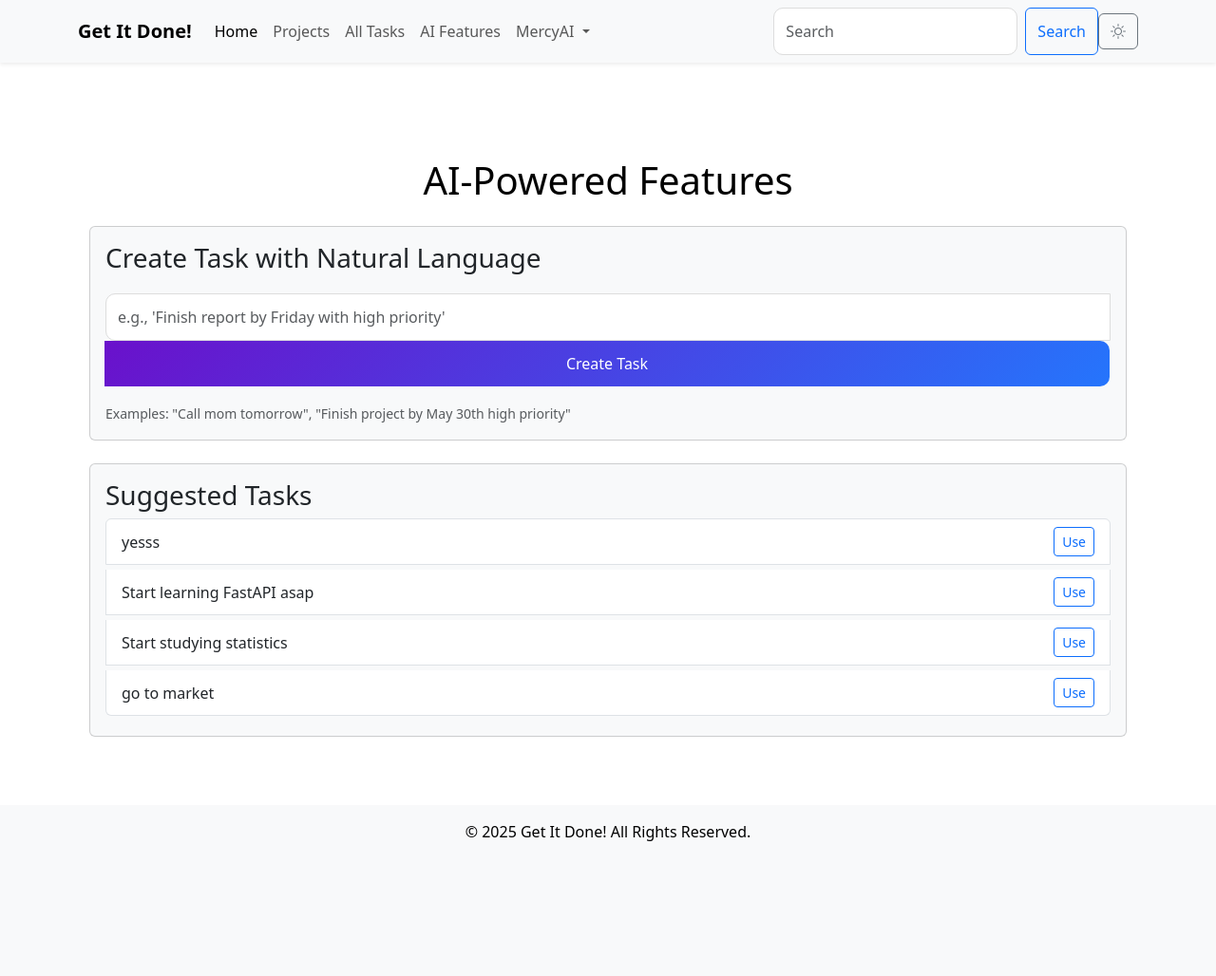
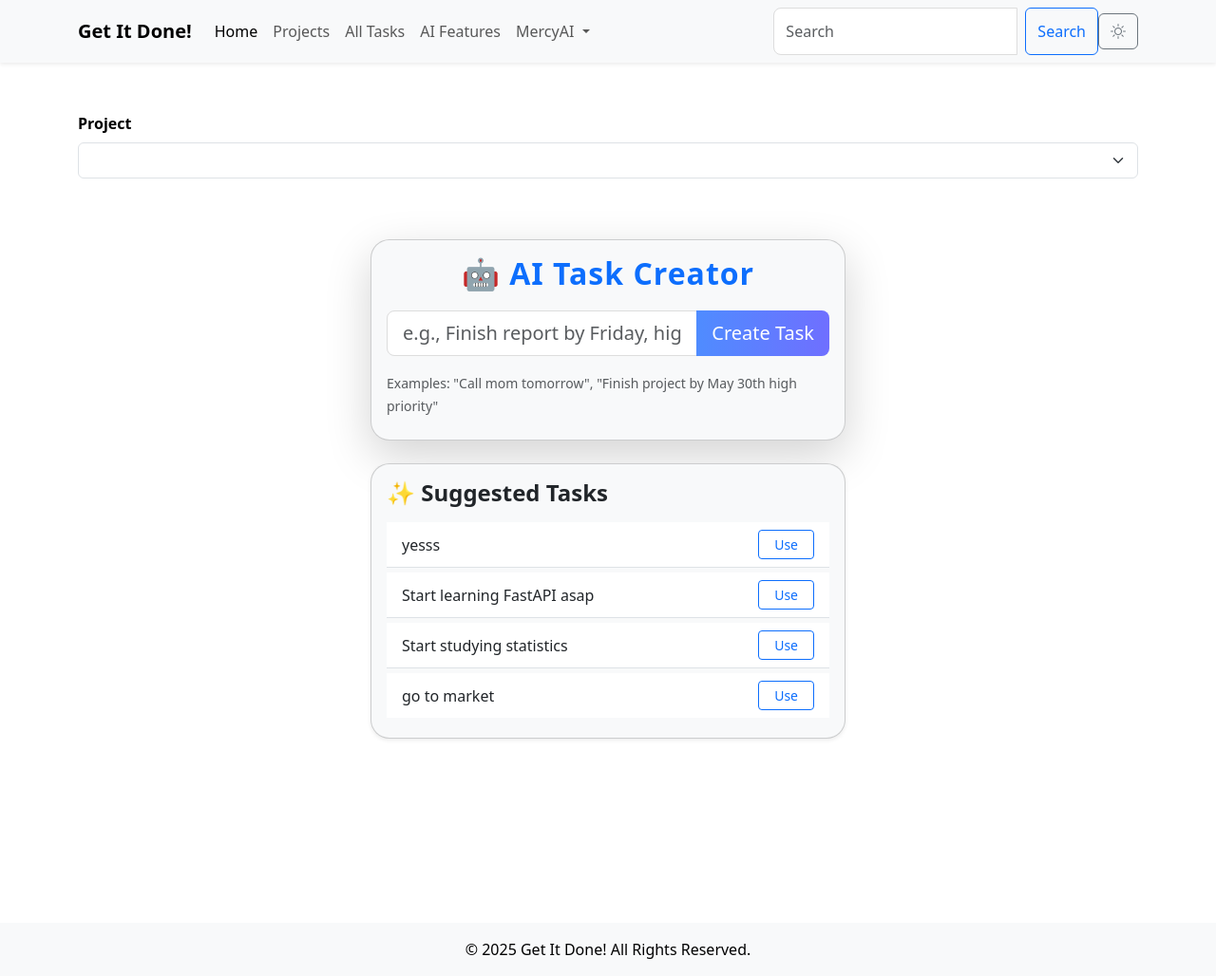
Before and after one commit to Dabeey/GET-IT-DONE-, a Flask app: page /ai in a window 1280 px wide. Shown: the whole page at 95% size. Before the commit the page ends 886 px from the top, so only its background shows below. Run offline with Flask 3, Linux system fonts and the light colour scheme; a user stored in the database is signed in; lists and menus that the app fills with data are empty; some libraries are stand-ins or nearby versions.

Commit message:
Integrate AI task creation using Groq, enhance NLP input handling, and improve UI for task management

````diff
--- a/main.py
+++ b/main.py
@@ -15,6 +15,10 @@ import os
 import secrets
 import csv
 import json
+import re
+from groq import Groq
+from dotenv import load_dotenv
+
 
 app = Flask(__name__)
 
@@ -719,99 +723,114 @@ def settings():
 
 ############## AI INTEGRATION #####################
 
+load_dotenv()
+groq_client = Groq(api_key=os.getenv("GROQ_API_KEY"))
+
+SYSTEM_PROMPT = """
+You are TaskMaster, an AI productivity assistant specializing in:
+1. Task management (creation, prioritization, tracking)
+2. Time management techniques (Pomodoro, Eisenhower Matrix)
+3. Professional formatting with Markdown
+
+Response Rules:
+- Always use this task format:
+  ✓ "Task" (Due: YYYY-MM-DD HH:MM, Priority: 🟢/🟡/🔴)
+- Include relevant emojis (📅, ⏰, ✅)
+- Add productivity tips when appropriate (prefix with 💡)
+- Use Markdown (**bold**, *italics*, ```code```)
+"""
+@csrf.exempt
 @app.route('/create_task_nlp', methods=['POST'])
 @login_required
 def create_task_nlp():
-    openai.api_key = os.getenv('OPENAI_API_KEY')
-    if not openai.api_key:
-        return jsonify({"success": False, "message": "OpenAI API key is not set."}), 500
+    projects = Project.query.filter_by(user_id=current_user.id).all()
+
     if not request.is_json:
         return jsonify({"success": False, "message": "Invalid request format. JSON expected."}), 400
 
+    data = request.get_json()
+    user_input = data.get('input', '').strip()
+    if not user_input:
+        return jsonify({"success": False, "message": "Please describe your task"}), 400
+
+    # Compose the prompt for Groq
+    prompt = f"""Convert this task description into a JSON object with keys: title, due_date (YYYY-MM-DD), priority (High/Medium/Low).
+Input: "{user_input}"
+Rules:
+- due_date must be today or a future date (never in the past). If the user does not specify, use today's date.
+- priority must be a string: "High", "Medium", or "Low"
+Output format (valid JSON only): {{"title": "...", "due_date": "YYYY-MM-DD", "priority": "High/Medium/Low"}}
+Example: {{"title": "call mom", "due_date": "2025-06-01", "priority": "Medium"}}
+Return ONLY the JSON object, nothing else."""
+
     try:
-        print("\n=== NEW REQUEST ===")
-        print("Request headers:", request.headers)
-        print("Request JSON:", request.json)
+        # Call Groq AI
+        response = groq_client.chat.completions.create(
+            model="llama3-70b-8192",
+            messages=[
+                {"role": "system", "content": SYSTEM_PROMPT},
+                {"role": "user", "content": prompt}
+            ],
+            temperature=0.3,
+            max_tokens=200
+        )
+        ai_response = response.choices[0].message.content.strip()
+    except Exception as e:
+        return jsonify({"success": False, "message": f"AI service error: {str(e)}"}), 500
 
-        data = request.get_json()
-        print("Parsed JSON data:", data)
+    # Try to extract and repair JSON from AI response
+    try:
+        json_start = ai_response.find('{')
+        json_end = ai_response.rfind('}') + 1
+        json_str = ai_response[json_start:json_end]
 
-        if not data or 'input' not in data:
-            print("Missing input")
-            return jsonify({"success": False, "message": "Input required"}), 400
+        # Repair common AI mistakes: missing "priority" key
+        if re.search(r'"\s*(Medium|High|Low)\s*"', json_str) and '"priority"' not in json_str:
+            json_str = re.sub(
+                r'("due_date"\s*:\s*"[^"]*"),\s*"(\w+)"',
+                r'\1, "priority": "\2"',
+                json_str
+            )
+        task_data = json.loads(json_str)
+    except Exception as e:
+        return jsonify({
+            "success": False,
+            "message": "Couldn't parse AI response",
+            "ai_response": ai_response
+        }), 400
 
-        user_input = data.get('input', '').strip()
-        print("User input:", user_input)
+    # Validate and sanitize data
+    if not all(k in task_data for k in ["title", "due_date", "priority"]):
+        return jsonify({"success": False, "message": "Missing required fields"}), 400
 
-        data = request.json
+    # Parse and auto-correct due date
+    try:
+        due_date = datetime.strptime(task_data['due_date'], '%Y-%m-%d').date()
+        if due_date < date.today():
+            due_date = date.today()  # Auto-correct to today
+    except ValueError:
+        return jsonify({"success": False, "message": "Invalid date format. Use YYYY-MM-DD"}), 400
 
-        if not user_input:
-            return jsonify({"success": False, "message": "Please describe your task"}), 400
+    # Normalize priority
+    priority_map = {
+        'high': 'High',
+        'medium': 'Medium',
+        'low': 'Low'
+    }
+    priority = priority_map.get(str(task_data['priority']).lower(), 'Medium')
 
-        prompt = f"""Convert this task description into JSON format:
-        Input: "{user_input}"
-        Output format (must be valid JSON): {{
-            "title": "task name",
-            "due_date": "YYYY-MM-DD",
-            "priority": "High/Medium/Low"
-        }}
-        Return ONLY the JSON object, nothing else."""
-
-        try:
-            response = openai.Completion.create(
-                engine="text-davinci-003",
-                prompt=prompt,
-                max_tokens=100,
-                temperature=0.3  # Makes output more deterministic
-            )
-            ai_response = response['choices'][0]['text'].strip()
-        except Exception as e:
-            return jsonify({"success": False, "message": f"AI service error: {str(e)}"}), 500
-
-        # Extract JSON from response (handles cases where AI adds extra text)
-        try:
-            json_start = max(ai_response.find('{'), 0)
-            json_end = ai_response.rfind('}') + 1
-            task_data = json.loads(ai_response[json_start:json_end])
-        except json.JSONDecodeError:
-            return jsonify({
-                "success": False,
-                "message": "Couldn't parse AI response",
-                "ai_response": ai_response  # For debugging
-            }), 400
-
-        # Validate and sanitize data
-        if not all(k in task_data for k in ["title", "due_date", "priority"]):
-            return jsonify({"success": False, "message": "Missing required fields"}), 400
-
-        try:
-            due_date = datetime.strptime(task_data['due_date'], '%Y-%m-%d').date()
-            if due_date < date.today():
-                return jsonify({"success": False, "message": "Due date cannot be in the past"}), 400
-        except ValueError:
-            return jsonify({"success": False, "message": "Invalid date format. Use YYYY-MM-DD"}), 400
-
-        # Normalize priority
-        priority_map = {
-            'high': 'High',
-            'medium': 'Medium',
-            'low': 'Low'
-        }
-        priority = priority_map.get(task_data['priority'].lower(), 'Medium')
-
-        # Create task
+    # Create task
+    try:
         new_task = Task(
-            title=task_data['title'][:100],  # Truncate if too long
+            title=task_data['title'][:100],
             due_date=due_date,
             priority=PriorityLevel[priority],
             status=TaskStatus.Pending,
             user_id=current_user.id,
             created_at=datetime.utcnow()
         )
-
         db.session.add(new_task)
         db.session.commit()
-
         return jsonify({
             "success": True,
             "message": "Task created!",
@@ -821,11 +840,10 @@ def create_task_nlp():
                 "priority": new_task.priority.value
             }
         }), 201
-
     except Exception as e:
         db.session.rollback()
-        logging.error(f"Error in create_task_nlp: {str(e)}", exc_info=True)
-        return jsonify({"success": False, "message": "Internal server error"}), 500
+        return jsonify({"success": False, "message": f"Database error: {str(e)}"}, projects=projects), 500
+
 
 
 @app.route('/suggest_tasks', methods=['GET'])
--- a/models.py
+++ b/models.py
@@ -22,7 +22,7 @@ class TaskStatus(PyEnum):
 class Task(db.Model):
     id = db.Column(db.Integer, primary_key=True)
     title = db.Column(db.String(200), nullable=False)
-    description = db.Column(db.Text, nullable=False)
+    description = db.Column(db.Text, nullable=True)
     due_date = db.Column(db.DateTime, nullable=True)
     created_at = db.Column(db.DateTime, default=db.func.current_timestamp())
     updated_at = db.Column(db.DateTime, default=db.func.current_timestamp(), onupdate=db.func.current_timestamp())
--- a/static/js/app.js
+++ b/static/js/app.js
@@ -115,63 +115,45 @@ function deleteProject() {
 // AI INTEGRATION
 // AI INTEGRATION - IMPROVED VERSION
 function createTaskNLP() {
-    console.log("Button clicked - start");
     const inputElement = document.getElementById('nlp-task-input');
-    const button = document.querySelector('#nlp-task-button');
+    const button = document.getElementById('nlp-task-button');
     const input = inputElement.value.trim();
 
     if (!input) {
-        showAlert('Please enter a task description', 'danger');
+        alert('Please enter a task description.');
         return;
     }
 
-    // Set loading state
     button.disabled = true;
     button.innerHTML = '<span class="spinner-border spinner-border-sm" role="status" aria-hidden="true"></span> Creating...';
 
     fetch('/create_task_nlp', {
         method: 'POST',
         headers: {
-            'Content-Type': 'application/json',
-            'X-CSRFToken': document.querySelector('[name=csrf_token]').value
+            'Content-Type': 'application/json'
         },
         body: JSON.stringify({ input })
     })
-    .then(response => {
+    .then(response => response.json())
+    .then(data => {
         button.disabled = false;
         button.textContent = 'Create Task';
 
-        if (!response.ok) {
-            return response.json().then(err => { throw err; });
-        }
-        return response.json();
-    })
-    .then(data => {
         if (data.success) {
-            showAlert('Task created successfully!', 'success');
-            inputElement.value = ''; // Clear input
-            refreshTaskList(); // Refresh the tasks display
+            alert('Task created!');
+            inputElement.value = '';
+        } else {
+            alert(data.message || 'Failed to create task.');
+            // Optionally, show data.ai_response for debugging
+            if (data.ai_response) {
+                console.log('AI raw response:', data.ai_response);
+            }
         }
     })
     .catch(error => {
-        console.error('Error:', error);
-        showAlert(error.message || 'Failed to create task', 'danger');
+        button.disabled = false;
+        button.textContent = 'Create Task';
+        alert('An error occurred while creating the task.');
+        console.error(error);
     });
 }
-
-// Helper function to show alerts
-function showAlert(message, type) {
-    const alertDiv = document.createElement('div');
-    alertDiv.className = `alert alert-${type} alert-dismissible fade show`;
-    alertDiv.role = 'alert';
-    alertDiv.innerHTML = `
-        ${message}
-        <button type="button" class="btn-close" data-bs-dismiss="alert" aria-label="Close"></button>
-    `;
-
-    const container = document.querySelector('#alert-container');
-    container.innerHTML = '';
-    container.appendChild(alertDiv);
-
-    setTimeout(() => alertDiv.remove(), 5000);
-}
--- a/templates/ai.html
+++ b/templates/ai.html
@@ -1,53 +1,164 @@
 {% extends 'base.html' %}
 
 {% block content %}
-<div class="container mt-5">
-    <div id="alert-container"></div>
+<div class="mb-3">
+    <label for="project-select" class="form-label fw-semibold">Project</label>
+    <select id="project-select" class="form-select">
+        {% for project in projects %}
+        <option value="{{ project.id }}">{{ project.name }}</option>
+        {% endfor %}
+    </select>
+</div>
 
-    <h1 class="text-center mb-4">AI-Powered Features</h1>
+<div class="container py-5 d-flex flex-column align-items-center" style="min-height: 90vh;">
+    <div id="alert-container" class="position-fixed top-0 end-0 p-3" style="z-index: 1050;"></div>
 
-    <!-- NLP Task Creation -->
-    <div class="card mb-4">
+    <div class="card shadow-lg mb-4" style="max-width: 500px; width: 100%;">
         <div class="card-body">
-            <h3 class="card-title">Create Task with Natural Language</h3>
-            <div class="input-group mb-3">
-                <input type="text" id="nlp-task-input" class="form-control"
-                       placeholder="e.g., 'Finish report by Friday with high priority'">
-                <button id="nlp-task-button" class="btn btn-primary" onclick="createTaskNLP()">
-                    Create Task
-                </button>
+            <h2 class="card-title text-center mb-3" style="font-weight: 700; letter-spacing: 1px;">
+                <span class="text-primary">🤖 AI Task Creator</span>
+            </h2>
+            <form onsubmit="event.preventDefault(); createTaskNLP();">
+                <div class="input-group input-group-lg mb-3">
+                    <input type="text" id="nlp-task-input" class="form-control rounded-start"
+                        placeholder="e.g., Finish report by Friday, high priority" autocomplete="off">
+                    <button id="nlp-task-button" type="submit" class="btn btn-gradient-primary rounded-end">
+                        <span id="btn-text">Create Task</span>
+                        <span id="btn-spinner" class="spinner-border spinner-border-sm d-none" role="status" aria-hidden="true"></span>
+                    </button>
+                </div>
+            </form>
+            <div class="mb-2">
+                <small class="text-muted">Examples: "Call mom tomorrow", "Finish project by May 30th high priority"</small>
             </div>
-            <small class="text-muted">Examples: "Call mom tomorrow", "Finish project by May 30th high priority"</small>
         </div>
     </div>
 
-    <!-- Task Suggestions -->
-    <div class="card mb-4">
+    <div class="card shadow-sm" style="max-width: 500px; width: 100%;">
         <div class="card-body">
-            <h3 class="card-title">Suggested Tasks</h3>
+            <h4 class="card-title mb-3" style="font-weight: 600;">✨ Suggested Tasks</h4>
             <div id="suggestions-container">
                 {% if suggestions %}
-                <ul class="list-group">
+                <ul class="list-group list-group-flush">
                     {% for suggestion in suggestions %}
                     <li class="list-group-item d-flex justify-content-between align-items-center">
-                        {{ suggestion }}
-                        <button class="btn btn-sm btn-outline-primary"
-                                onclick="useSuggestion('{{ suggestion }}')">Use</button>
+                        <span>{{ suggestion }}</span>
+                        <button class="btn btn-outline-primary btn-sm px-3"
+                                onclick="useSuggestion('{{ suggestion }}')">
+                            Use
+                        </button>
                     </li>
                     {% endfor %}
                 </ul>
                 {% else %}
-                <p class="text-muted">No suggestions available. Complete some tasks to get suggestions.</p>
+                <p class="text-muted mb-0">No suggestions available. Complete some tasks to get suggestions.</p>
                 {% endif %}
             </div>
         </div>
     </div>
 </div>
 
+<style>
+.btn-gradient-primary {
+    background: linear-gradient(90deg, #4f8cff 0%, #6f6fff 100%);
+    color: #fff;
+    border: none;
+    transition: background 0.2s;
+}
+.btn-gradient-primary:hover, .btn-gradient-primary:focus {
+    background: linear-gradient(90deg, #6f6fff 0%, #4f8cff 100%);
+    color: #fff;
+}
+.card {
+    border-radius: 1.25rem;
+}
+input.form-control {
+    box-shadow: none !important;
+    border-radius: 0.5rem 0 0 0.5rem !important;
+}
+input.form-control:focus {
+    border-color: #4f8cff;
+    box-shadow: 0 0 0 0.2rem rgba(79,140,255,.15);
+}
+#nlp-task-button {
+    border-radius: 0 0.5rem 0.5rem 0 !important;
+}
+</style>
+
 <script>
 // Function to use a suggestion
 function useSuggestion(text) {
     document.getElementById('nlp-task-input').value = text;
+    document.getElementById('nlp-task-input').focus();
+}
+
+// Modern feedback with toast
+function showAlert(message, type = 'success') {
+    const alertId = 'alert-' + Date.now();
+    const alertHtml = `
+        <div id="${alertId}" class="toast align-items-center text-bg-${type} border-0 show mb-2" role="alert" aria-live="assertive" aria-atomic="true">
+            <div class="d-flex">
+                <div class="toast-body">${message}</div>
+                <button type="button" class="btn-close btn-close-white me-2 m-auto" data-bs-dismiss="toast" aria-label="Close"></button>
+            </div>
+        </div>
+    `;
+    const container = document.getElementById('alert-container');
+    container.insertAdjacentHTML('beforeend', alertHtml);
+    setTimeout(() => {
+        const alertElem = document.getElementById(alertId);
+        if (alertElem) alertElem.remove();
+    }, 4000);
+}
+
+// Enhanced createTaskNLP with spinner and toast
+function createTaskNLP() {
+    const inputElement = document.getElementById('nlp-task-input');
+    const button = document.getElementById('nlp-task-button');
+    const btnText = document.getElementById('btn-text');
+    const btnSpinner = document.getElementById('btn-spinner');
+    const input = inputElement.value.trim();
+
+    if (!input) {
+        showAlert('Please enter a task description.', 'danger');
+        inputElement.focus();
+        return;
+    }
+
+    button.disabled = true;
+    btnText.classList.add('d-none');
+    btnSpinner.classList.remove('d-none');
+
+    fetch('/create_task_nlp', {
+        method: 'POST',
+        headers: {
+            'Content-Type': 'application/json'
+        },
+        body: JSON.stringify({ input })
+    })
+    .then(response => response.json())
+    .then(data => {
+        button.disabled = false;
+        btnText.classList.remove('d-none');
+        btnSpinner.classList.add('d-none');
+
+        if (data.success) {
+            showAlert('Task created!', 'success');
+            inputElement.value = '';
+        } else {
+            showAlert(data.message || 'Failed to create task.', 'danger');
+            if (data.ai_response) {
+                console.log('AI raw response:', data.ai_response);
+            }
+        }
+    })
+    .catch(error => {
+        button.disabled = false;
+        btnText.classList.remove('d-none');
+        btnSpinner.classList.add('d-none');
+        showAlert('An error occurred while creating the task.', 'danger');
+        console.error(error);
+    });
 }
 </script>
 {% endblock %}
````
Also changed, not shown: instance/get_it_done.db, 1 other file.
